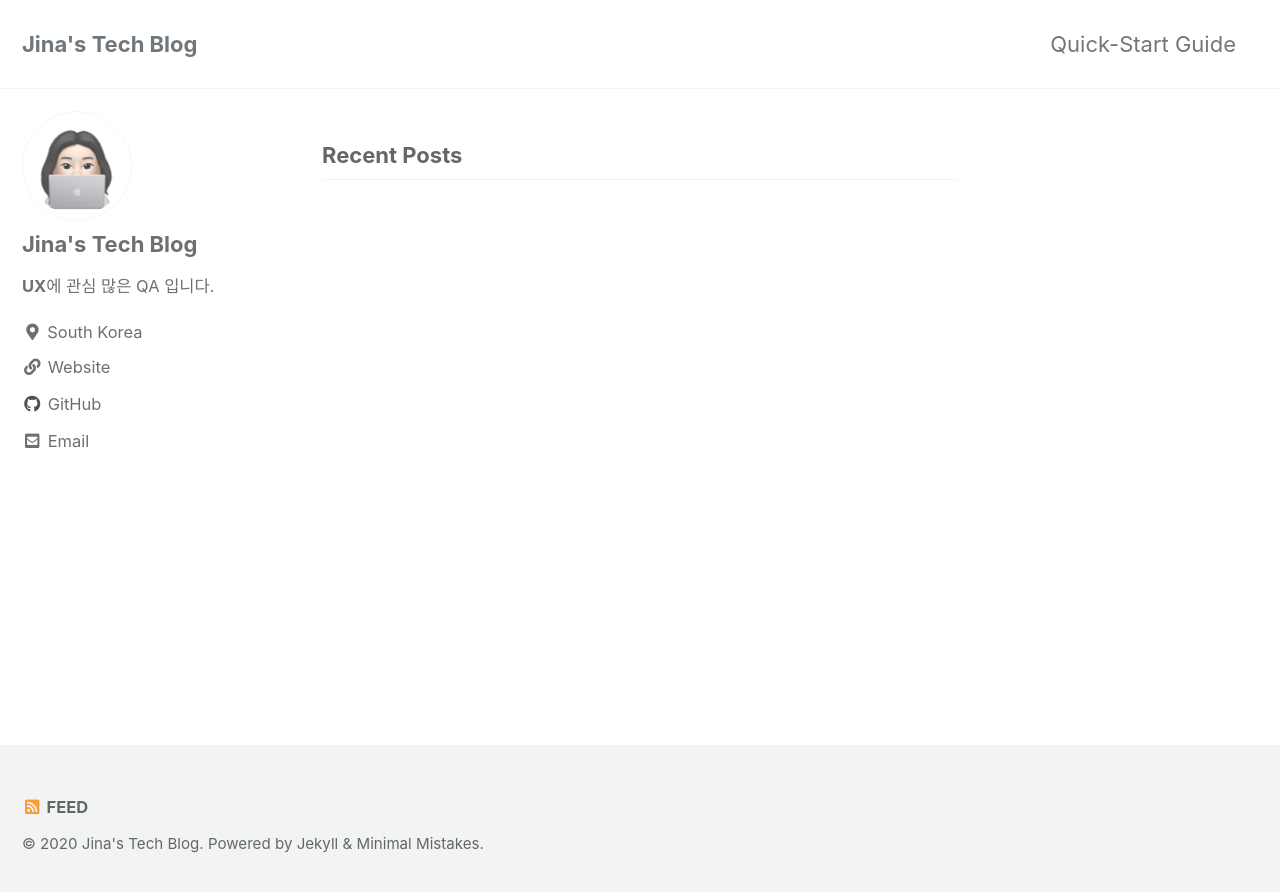
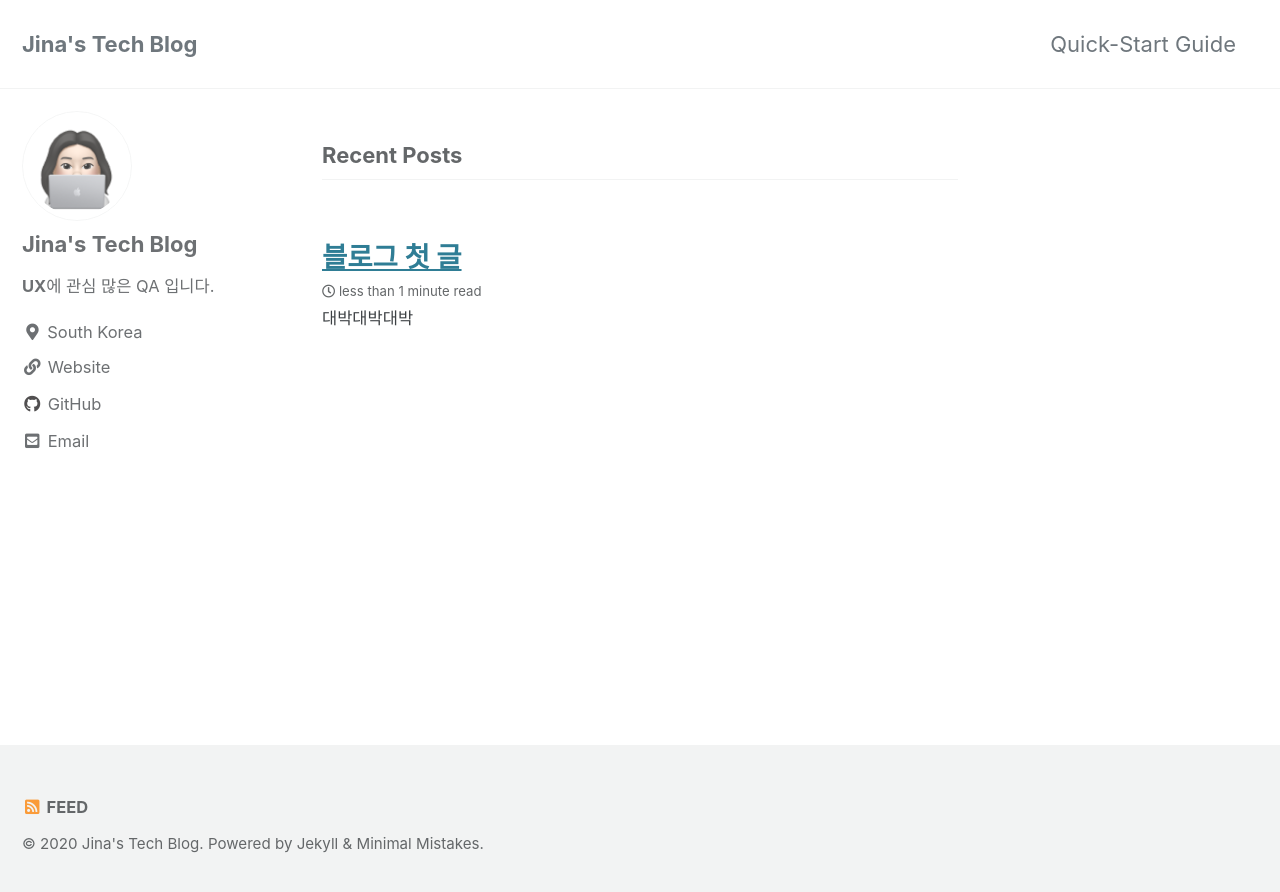
Before and after one commit to Jina13/Jina13.github.io, a Jekyll site: the page built from index.html, in a window 1280 px wide. Shown: the top 892 px of the page. Built offline with Jekyll 4.4.1, drawn with Linux system fonts in a browser that asks for light colours; cached includes are drawn as plain includes; a script bundle is joined from its source files by our own code; library files that are not in the unit come from our copies; the list of posts is cut into pages by our own code.

Commit message:
blogging

```diff
--- a/_config.yml
+++ b/_config.yml
@@ -8,7 +8,7 @@
 # Theme Settings
 #
 # Review documentation to determine if you should use `theme` or `remote_theme`
-
+# https://mmistakes.github.io/minimal-mistakes/docs/quick-start-guide/#installing-the-theme
 
 # theme                  : "minimal-mistakes-jekyll"
 # remote_theme           : "mmistakes/minimal-mistakes"
--- /dev/null
+++ b/_posts/2020-11-11-documentation.md
@@ -0,0 +1,6 @@
+---
+layout: post
+title: "블로그 첫 글"
+---
+
+대박대박대박
```
